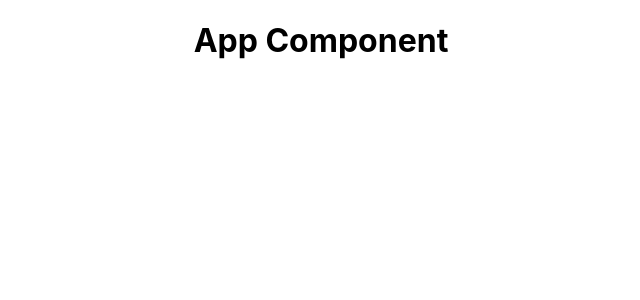
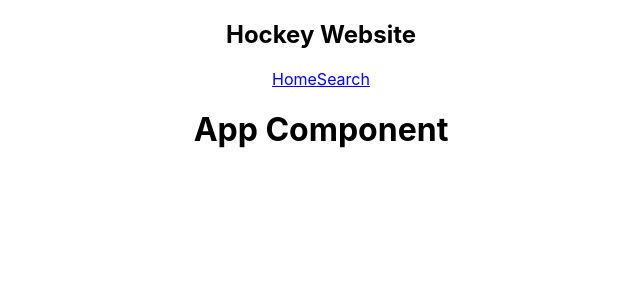
Before and after one commit to ColbyTodd/SEG3125-Project-2, a React (Create React App) app in the folder hockey-website/: page / in a window 1280 px wide. Shown: the top 300 px of the page, without its empty margins (319-959 px from the left). Built offline with nearby package versions, Linux system fonts and the light colour scheme.

Commit message:
Added navbar

```diff
--- a/hockey-website/src/App.js
+++ b/hockey-website/src/App.js
@@ -1,8 +1,10 @@
 import './App.css';
+import Navbar from './Navbar';
 
 function App() {
   return (
     <div className="App">
+      <Navbar />
         <div className="content">
           <h1>App Component</h1>
         </div>
--- /dev/null
+++ b/hockey-website/src/Navbar.js
@@ -0,0 +1,13 @@
+const Navbar = () => {
+    return (
+        <nav className="navbar">
+            <h1>Hockey Website</h1>
+            <div className="links">
+                <a href="/">Home</a>
+                <a href="/search">Search</a>
+            </div>
+        </nav>
+    );
+}
+
+export default Navbar;
```
